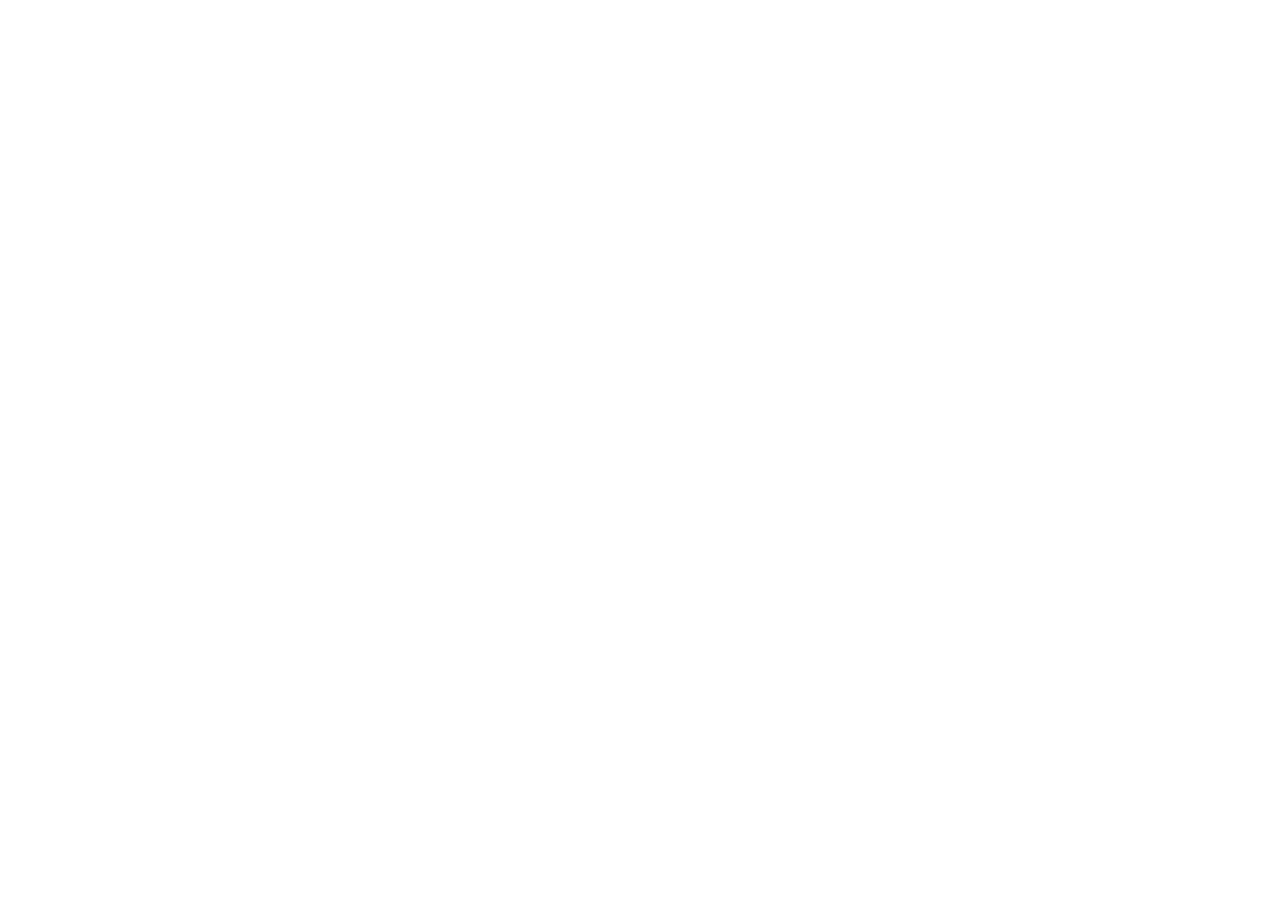
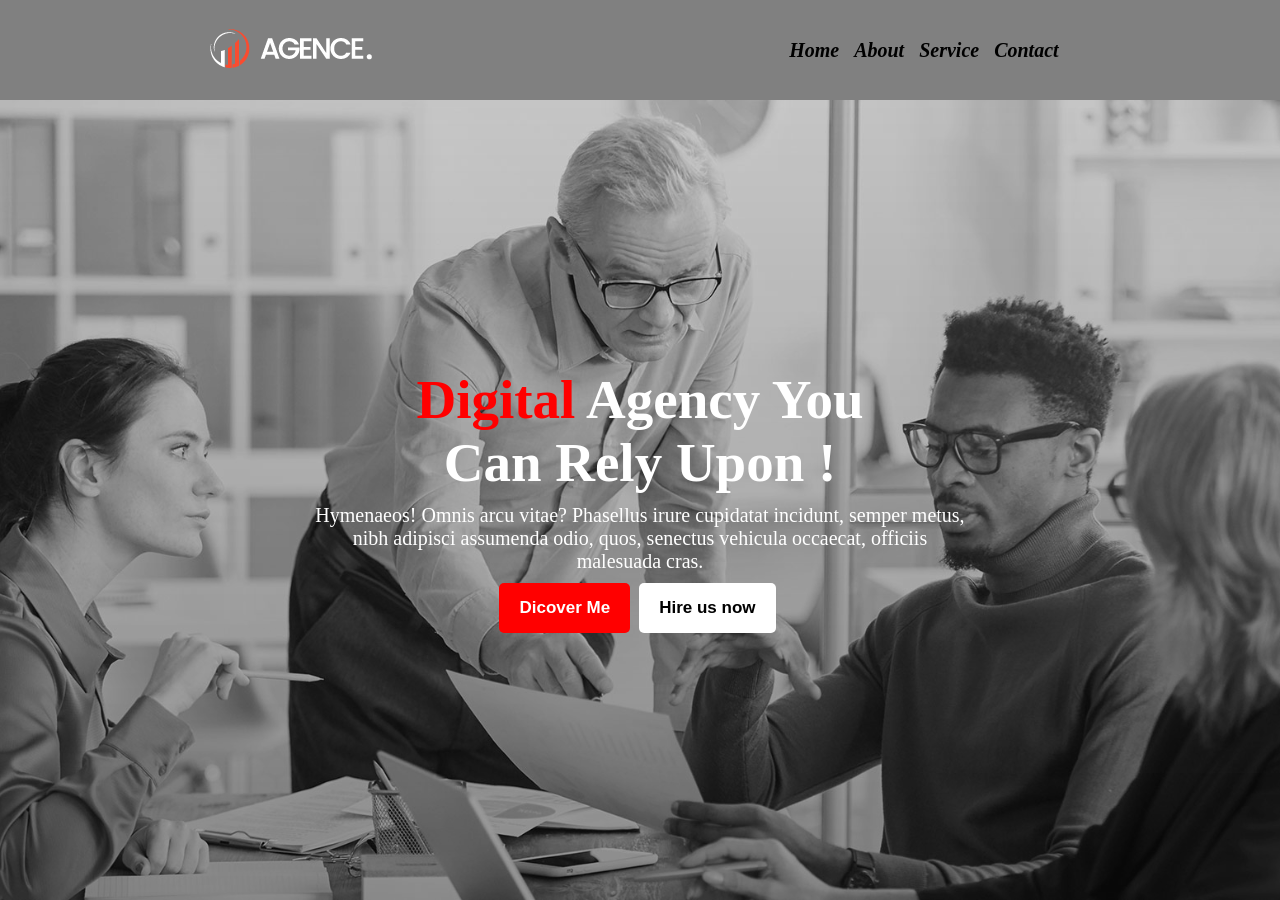
Before and after one commit to gopalbasak1/digital-agency, a plain HTML site: page index.html in a window 1280 px wide. Before the commit the page ends 800 px from the top, so only its background shows below. Drawn offline with Linux system fonts and the light colour scheme.

Commit message:
nav and banner section created

```diff
--- a/index.html
+++ b/index.html
@@ -8,9 +8,66 @@
 </head>
 <body>
     <header>
+        <nav>
+            <div class="nav-container">
+                <div class="nav-logo">
+                    <img src="./asset/logo/logo.png" alt="">
+                </div>
+                <div class="nav-menu">
+                    <ul>
+                        <li><a href="#">Home</a>
+                            <ul class="dropdown">
+                        <li><a href="#">Home</a></li>
+                        <li><a href="#">About</a></li>
+                        <li><a href="#">Service</a></li>
+                        <li><a href="#">Contact</a></li>
+                            </ul>
+                        </li>
+                        <li><a href="#">About</a>
+                            <ul class="dropdown">
+                                <li><a href="#">Home</a></li>
+                                <li><a href="#">About</a></li>
+                                <li><a href="#">Service</a></li>
+                                <li><a href="#">Contact</a></li>
+                                    </ul>
+                        </li>
+                        <li><a href="#">Service</a>
+                            <ul class="dropdown">
+                                <li><a href="#">Home</a></li>
+                                <li><a href="#">About</a></li>
+                                <li><a href="#">Service</a></li>
+                                <li><a href="#">Contact</a></li>
+                                    </ul>
+                        </li>
+                        <li><a href="#">Contact</a>
+                            <ul class="dropdown">
+                                <li><a href="#">Home</a></li>
+                                <li><a href="#">About</a></li>
+                                <li><a href="#">Service</a></li>
+                                <li><a href="#">Contact</a></li>
+                                    </ul>
+                        </li>
+                    </ul>
+                </div>
+            </div>
+        </nav>
+    </header>
 
-    </header>
-    <main></main>
+    <main>
+        <section>
+            <div class="banner-container">
+                <div class="banner-text">
+                    <h2><span class="primary">Digital</span> Agency You <br> Can Rely Upon !</h2>
+                    <p>Hymenaeos! Omnis arcu vitae? Phasellus irure cupidatat incidunt, semper metus, nibh adipisci assumenda odio, quos, senectus vehicula occaecat, officiis malesuada cras.</p>
+
+                    <button class="btn-primary">Dicover Me</button>
+                    <button class="btn-primary w">Hire us now</button>
+
+                </div>
+            </div>
+        </section>
+    </main>
+
     <footer></footer>
 </body>
 </html>
--- a/style.css
+++ b/style.css
@@ -0,0 +1,90 @@
+*{
+    padding:0;
+    margin:0;
+}
+
+/* Nav CSS */
+
+.nav-container{
+    height: 100px;
+    display:flex;
+    justify-content: space-around;
+    align-items: center;
+    background-color: gray;
+}
+
+.nav-menu > ul{
+    display:flex;
+}
+
+.nav-menu ul li{
+    list-style: none;
+}
+
+.nav-menu ul li a{
+    text-decoration: none;
+    color:black;
+    font-size:20px;
+    font-weight: 600;
+    font-style: italic;
+    margin-right:10px;
+    padding-right:5px;
+}
+
+.nav-menu ul li a:hover{
+    color:white;
+    background-color: red;
+}
+.nav-menu ul li ul{
+    position:absolute;
+    display:none;
+}
+
+.nav-menu ul li:hover .dropdown{
+    display: block;
+}
+
+.banner-container{
+    background-image: url('./asset/image/background.jpg'), linear-gradient(rgba(0,0,0,.2),rgba(0,0,0,.4));
+    background-blend-mode: overlay;
+    background-position: center;
+    background-size: cover;
+    background-repeat: no-repeat;
+    height: 100vh;
+    text-align: center;
+    display:flex;
+    align-items: center;
+}
+
+.primary{
+    color:red;
+}
+.banner-text h2{
+    color:white;
+    font-size: 55px;
+    font-weight: 700;
+}
+
+.banner-text p {
+    color: white;
+    width: 51%;
+    font-size: 20px;
+    padding: 10px;
+    margin: auto;
+}
+
+.btn-primary{
+    padding:15px 20px;
+    border:none;
+    border-radius: 5px;
+    background-color: red;
+    color:white;
+    font-size:17px;
+    font-weight: 600;
+    margin-right:5px;
+}
+
+.w{
+    color:black;
+    background-color: white;
+}
```
